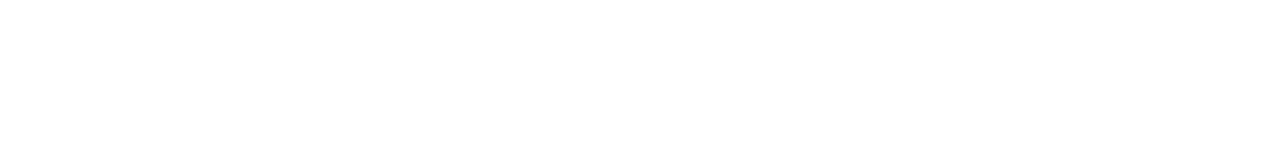
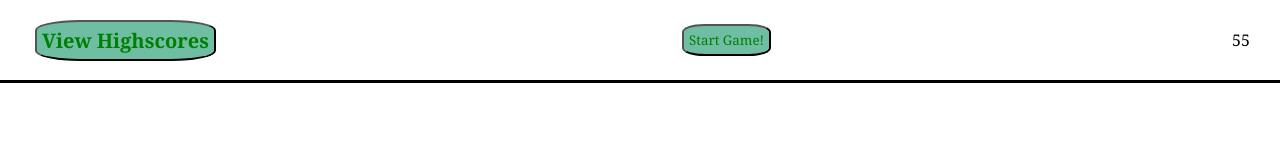
Before and after one commit to TheQuentinJones/Code-Quiz, a plain HTML site: page index.html in a window 1280 px wide. Drawn offline with Linux system fonts and the light colour scheme.

Commit message:
Added some JavaScript

```diff
--- a/index.html
+++ b/index.html
@@ -4,11 +4,30 @@
         <meta charset="UTF-8">
         <meta http-equiv="X-UA-Compatible" content="IE=edge">
      <meta name="viewport" content="width=device-width, initial-scale=1.0">
-    <title>Document</title>
+        <link rel="stylesheet" href="style.css">
+        <title>Q's Code Quiz</title>
     </head>
     <body>
 
         <!-- structure of Quiz -->
+        <section class="top-bar">
+
+            <button id="view-highscores">
+                <h2>View Highscores</h2>
+            </button>
+
+            <button id="start-game">
+
+                Start Game!
+
+            </button>
+
+            <section id="time-left">
+
+
+            </section>
+
+        </section>
 
 
 
@@ -16,6 +35,6 @@
 
 
 
-
+        <script src="script.js"></script>
     </body>
 </html>
--- a/script.js
+++ b/script.js
@@ -1,3 +1,51 @@
+// Time Interval
+
+var timeLeft = document.querySelector("#time-left");
+
+var secondsLeft = 60;
+
+function setTime() {
+
+    var timerInterval = setInterval(function() {
+        secondsLeft--;
+        timeLeft.textContent = secondsLeft;
+
+        if(secondsLeft === 0) {
+
+
+            clearInterval(timerInterval);
+
+            sendMessage();
+        }
+    }, 1000);
+
+
+}
+
+function sendMessage() {
+
+    timeLeft.textContent = "Game Over! Try again? ";
+}
+
+// setTime()
+
+var startGame = document.querySelector("#start-game")
+
+startGame.addEventListener("click", setTime())
+
+
+
+
+
+
+
+
+
+
+
+
+
+
 // Add event listeners for each button "click"
 
 // Event "click" will trigger next questions
--- a/style.css
+++ b/style.css
@@ -1 +1,38 @@
 /* Add style of page */
+
+* {
+
+    font-family: Cambria, Cochin, Georgia, Times, 'Times New Roman', serif;
+    padding: 0;
+    margin: 0;
+
+}
+
+.top-bar {
+
+    width: 100;
+    height: 10vh;
+    display:flex;
+    align-items: center;
+    justify-content: space-between;
+    border-bottom: solid black 3px;
+    padding-left: 30px;
+    padding-right: 30px;
+
+}
+
+button {
+
+    padding: 5px;
+    margin: 5px;
+    border-radius: 25%;
+    background-color: rgba(0, 139, 93, 0.563);
+    color: green;
+
+}
+
+button:hover {
+
+    cursor: pointer;
+
+}
```
Lines whose indentation alone changed are shown as unchanged.
